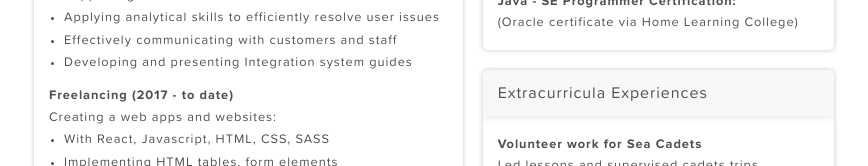
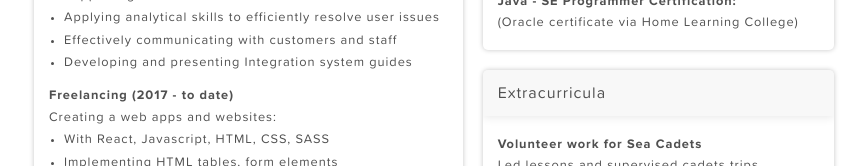
Before and after one commit to mattlusty/resume, a React (Create React App) app: page / in a window 1280 px wide. Shown: the part 762-928 px from the top of the page, without its empty margins (206-1074 px from the left). Built offline with nearby package versions, Linux system fonts and the light colour scheme.

Commit message:
cont: changed wording in Extra

```diff
--- a/src/components/Extra.jsx
+++ b/src/components/Extra.jsx
@@ -4,7 +4,7 @@ function Extra(props) {
   return (
     <div>
       <div className="Extra card">
-        <h2 className="headerStrip">Extracurricula Experiences</h2>
+        <h2 className="headerStrip">Extracurricula</h2>
         <div className="content">
           <div className="job">
             <div className="title">Volunteer work for Sea Cadets</div>
```
